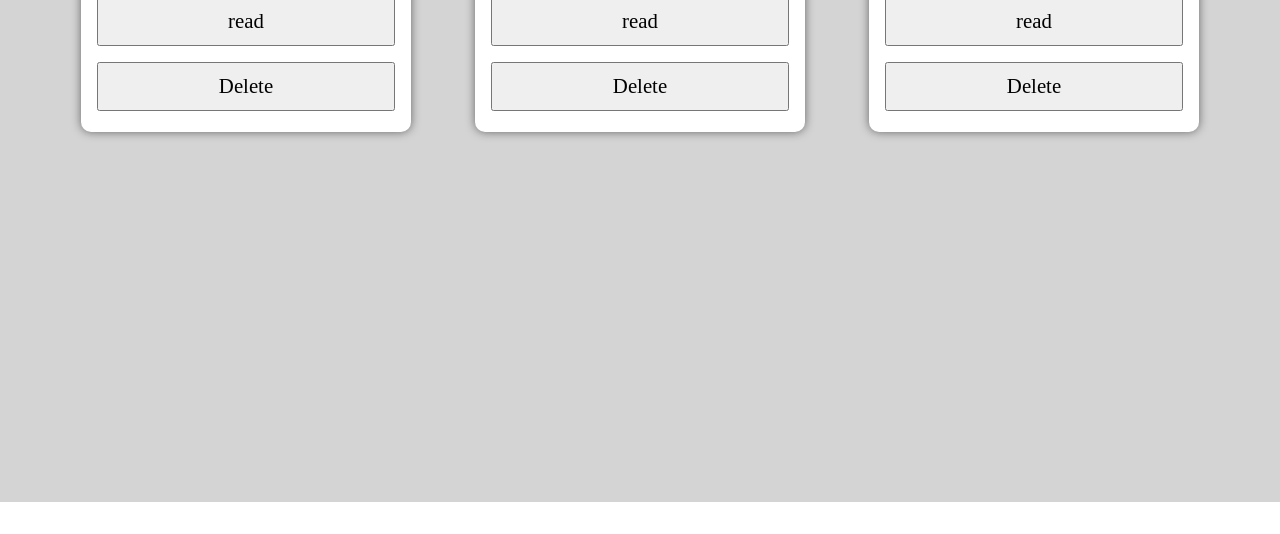
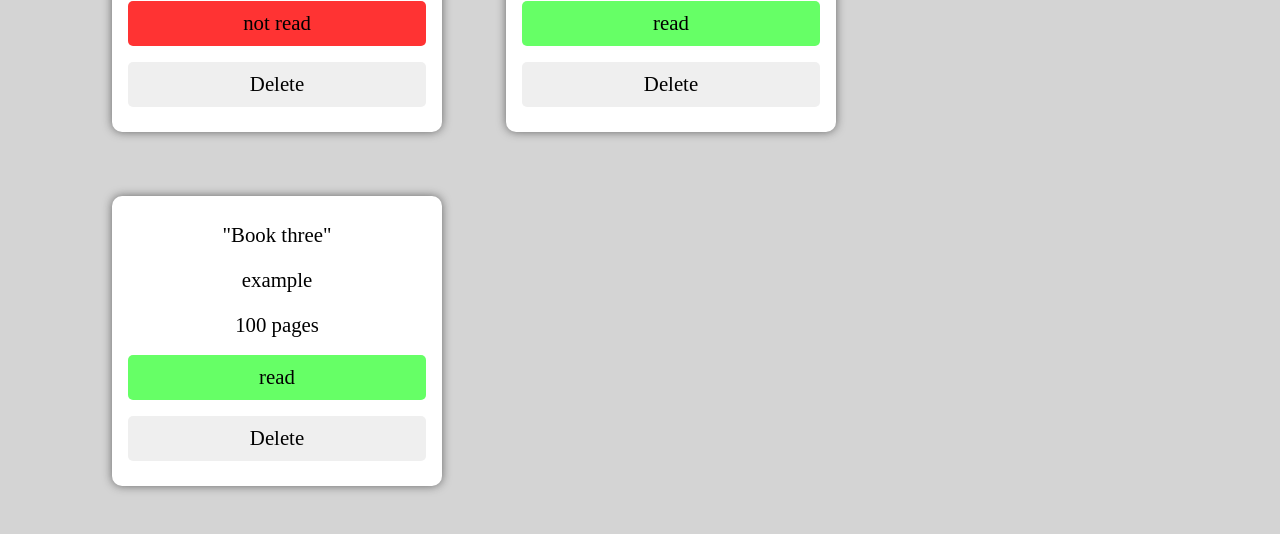
Before and after one commit to Vinicius-C13/odin-library, a plain HTML site: page index.html in a window 1280 px wide. Shown: the part 298-832 px from the top of the page. Before the commit the page ends 800 px from the top, so only its background shows below. Drawn offline with Linux system fonts and the light colour scheme.

Commit message:
Just need to add the the browser memory

```diff
--- a/index.css
+++ b/index.css
@@ -111,7 +111,6 @@ li>button{
 }
 
 main{
-    align-items: center;
     padding-block: 3rem;
     flex-direction: column;
     background-color: rgb(212, 212, 212);
@@ -156,9 +155,11 @@ form input[type="submit"]:hover, button:hover{
 }
 
 #content{
+    width: 90%;
+    margin: auto;
     flex-direction: row;
     flex-wrap: wrap;
-    justify-content: center;
+    justify-content: left;
     padding-inline: 3rem;
     gap: 4rem;
 }
@@ -181,6 +182,8 @@ form input[type="submit"]:hover, button:hover{
 
 .status, .delete{
     padding-block: .5rem;
+    border: 0;
+    border-radius: 5px;
 }
 
 #blur-bg{
--- a/index.html
+++ b/index.html
@@ -16,7 +16,7 @@
             <li><button id="add-button">+ Add Book</button></li>
         </ul>
     </header>
-    <main class="flex">
+    <main>
 
         <div id="content" class="flex">
 
--- a/index.js
+++ b/index.js
@@ -15,21 +15,21 @@ class UI {
     static displayBooks() {
         const myLibrary = [
             {
-                title: "Book example",
+                title: "Book one",
                 author: "example",
                 pages: "130",
+                status: "not read"
+            },
+            {
+                title: "Book two",
+                author: "example",
+                pages: "210",
                 status: "read"
             },
             {
-                title: "Book example",
+                title: "Book three",
                 author: "example",
-                pages: "130",
-                status: "read"
-            },
-            {
-                title: "Book example",
-                author: "example",
-                pages: "130",
+                pages: "100",
                 status: "read"
             }
         ];
@@ -50,26 +50,58 @@ class UI {
         <button class="status">${book.status}</button>
         <button class="delete">Delete</button>
         `
-
+        console.log(book.title.length);
         display.appendChild(bookCard);
     };
 
+    static clearInputs() {
+        const inputs = document.querySelectorAll('.erase');
+        inputs.forEach((item) => item.value = '');
+    }
+
     static openForm() {
         document.querySelector('form').style.zIndex = '10';
-        document.querySelector('#blur-bg').style.zIndex = '9'
+        document.querySelector('#blur-bg').style.zIndex = '9';
     };
 
     static closeForm() {
         document.querySelector('form').style.zIndex = '-10';
-        document.querySelector('#blur-bg').style.zIndex = '-11'
+        document.querySelector('#blur-bg').style.zIndex = '-11';
     };
 
+    static deleteCardBook(el) {
+        document.querySelector('#content').removeChild(el.parentElement);
+    }
+
+    static changeBookStatus(el) {
+        if(el.textContent == 'read') {
+            el.textContent = 'not read';
+            UI.statusButtonColor();
+        }else{
+            el.textContent = 'read';
+            UI.statusButtonColor();
+        }
+    };
+
+    static statusButtonColor() {
+
+        document.querySelectorAll('.status').forEach((item)=> {
+            if(item.textContent == 'read') {
+                item.style.backgroundColor = 'rgb(102, 255, 102)';
+            }else{
+                item.style.backgroundColor = 'rgb(255, 51, 51)';
+            }
+        });
+    }
 };
 
 //Store Class: Handles Storage
 
 //Event: Display Books
-document.addEventListener("DOMContentLoaded", UI.displayBooks);
+document.addEventListener("DOMContentLoaded", ()=> {
+    UI.displayBooks();
+    UI.statusButtonColor();
+} );
 
 //Event: Add a book
 
@@ -86,22 +118,31 @@ document.querySelector("#book-form").addEventListener("submit", (e)=>{
     //Create a new Object
     const newBook = new Book(title, author, pages, status);
 
-    console.log(newBook);
-
     //Add book to UI
     UI.addBooksToShelf(newBook);
 
-    //Erase form inputs
-    const inputs = document.querySelectorAll('.erase');
-
-    inputs.forEach((item) => item.value = '');
+    //Clear form inputs when form is submited
+    UI.clearInputs();
 
     //Close form when submited
     UI.closeForm();
+
+    //Define the status button color when submited
+    UI.statusButtonColor();
 });
 
-//Event: Remove a Book
+//Event: Remove a Book or Change book status
 
+document.querySelector('#content').addEventListener('click', (e)=> {
+    if(e.target.classList.contains('delete')) {
+        UI.deleteCardBook(e.target);
+    }
+    else if(e.target.classList.contains('status')) {
+        UI.changeBookStatus(e.target);
+    }
+})
+
+//Event: Change Book status
 
 //Open form popup
 
@@ -111,6 +152,7 @@ document.querySelector('#add-button').addEventListener('click', ()=>{
     UI.openForm();
 });
 
+//Close form with a click out of it
 document.querySelector('#blur-bg').addEventListener('click', (e)=>{
     if(e.target.id == 'blur-bg') {
     UI.closeForm();
```
